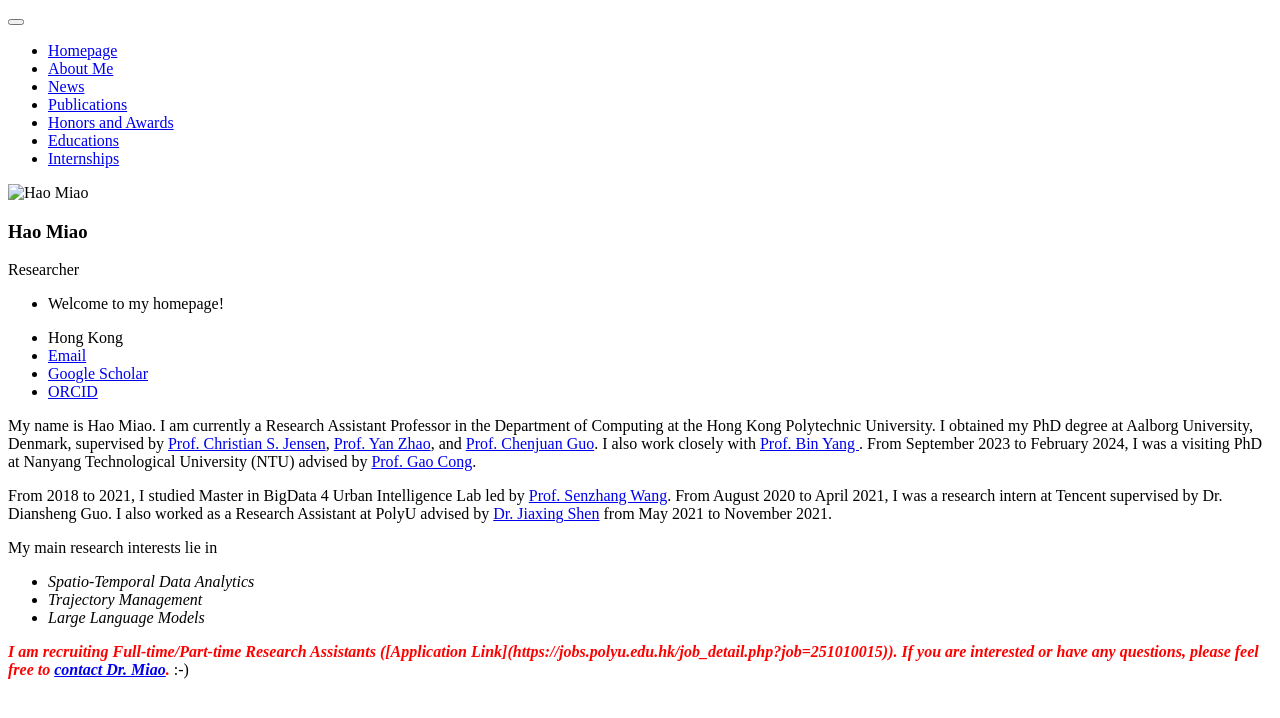
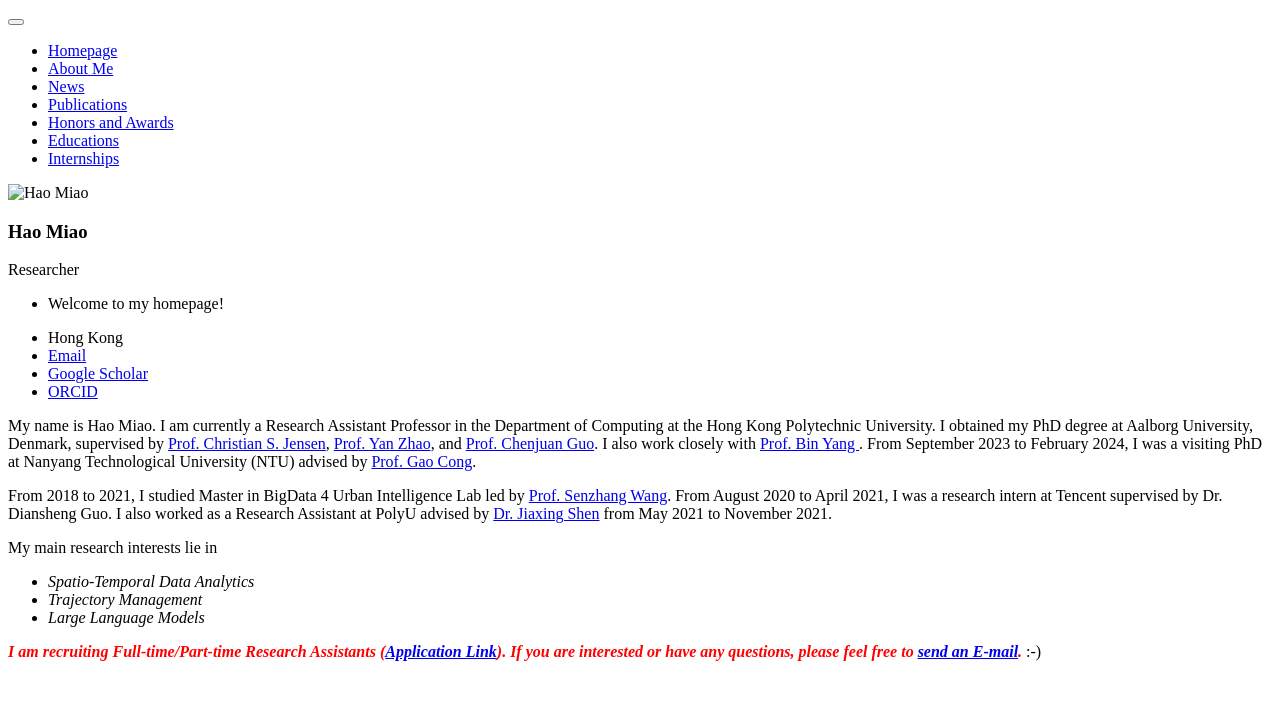
Before and after one commit to MiaoHaoSunny/MiaoHaoSunny.github.io, a Jekyll site: the page built from _pages/includes/intro.md, in a window 1280 px wide. Shown: the top 718 px of the page. Built offline with Jekyll 4.4.1, drawn with Linux system fonts in a browser that asks for light colours; our own code applies the rules of GitHub Pages for plain Markdown files.

Commit message:
Update intro.md

```diff
--- a/_pages/includes/intro.md
+++ b/_pages/includes/intro.md
@@ -11,4 +11,4 @@ My main research interests lie in
 <!-- I have published 10+ papers at top-tier DB/DM conferences and journals such as ICDE, CIKM, and TKDE. -->
 <!-- <a href='https://scholar.google.com/citations?user=eRouT0MAAAAJ'><img src="https://img.shields.io/endpoint?logo=Google%20Scholar&url=https%3A%2F%2Fcdn.jsdelivr.net%2Fgh%2FRayeRen%2Fmiaohaosunny.github.io@google-scholar-stats%2Fgs_data_shieldsio.json&labelColor=f6f6f6&color=9cf&style=flat&label=citations"></a> -->
 
-<em><i><b><font color="red"> I am recruiting Full-time/Part-time Research Assistants ([Application Link](https://jobs.polyu.edu.hk/job_detail.php?job=251010015)). If you are interested or have any questions, please feel free to <a href="mailto:hao.miao@polyu.edu.hk">contact Dr. Miao</a>.</font></b></i></em> :-)
+<em><i><b><font color="red"> I am recruiting Full-time/Part-time Research Assistants (<a href="https://jobs.polyu.edu.hk/job_detail.php?job=251010015">Application Link</a>). If you are interested or have any questions, please feel free to <a href="mailto:hao.miao@polyu.edu.hk">send an E-mail</a>.</font></b></i></em> :-)
```
